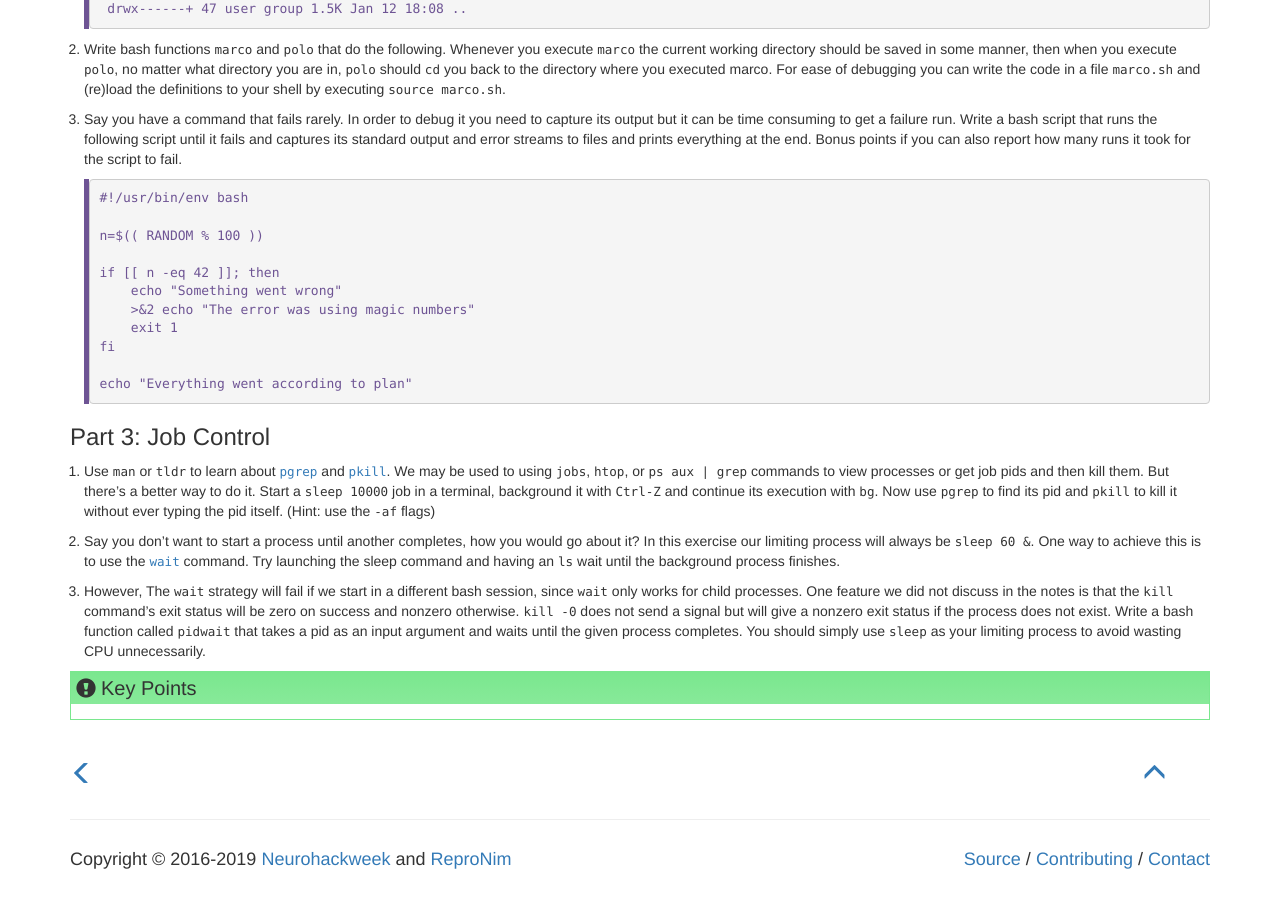
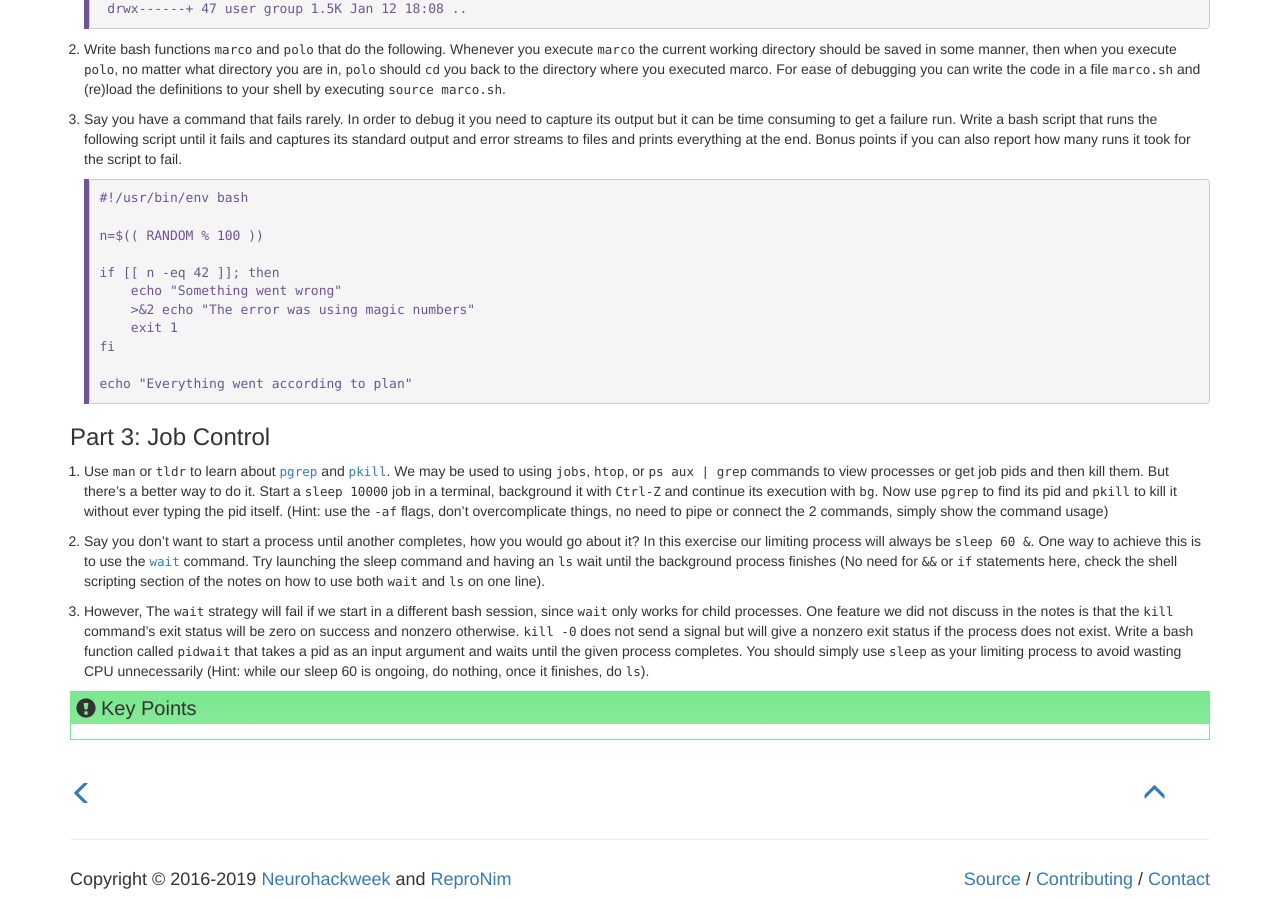
Before and after one commit to axiezai/wcm_datasci_basics_02environment, a Jekyll site: the page built from _episodes/04-assignment.md, in a window 1280 px wide and 900 px high, scrolled down 1107 px. Built offline with Jekyll 4.4.1, drawn with Linux system fonts in a browser that asks for light colours.

Commit message:
improved instructions

```diff
--- a/_episodes/04-assignment.md
+++ b/_episodes/04-assignment.md
@@ -69,8 +69,8 @@ If you are using bash, you can place your aliases in `.bashrc` file, or create a
     {: .bash}
 
 ### Part 3: Job Control
- 1. Use `man` or `tldr` to learn about [`pgrep`](https://www.man7.org/linux/man-pages/man1/pgrep.1.html) and [`pkill`](http://man7.org/linux/man-pages/man1/pgrep.1.html). We may be used to using `jobs`, `htop`, or `ps aux | grep` commands to view processes or get job pids and then kill them. But there's a better way to do it. Start a `sleep 10000` job in a terminal, background it with `Ctrl-Z` and continue its execution with `bg`. Now use `pgrep` to find its pid and `pkill` to kill it without ever typing the pid itself. (Hint: use the `-af` flags)
+ 1. Use `man` or `tldr` to learn about [`pgrep`](https://www.man7.org/linux/man-pages/man1/pgrep.1.html) and [`pkill`](http://man7.org/linux/man-pages/man1/pgrep.1.html). We may be used to using `jobs`, `htop`, or `ps aux | grep` commands to view processes or get job pids and then kill them. But there's a better way to do it. Start a `sleep 10000` job in a terminal, background it with `Ctrl-Z` and continue its execution with `bg`. Now use `pgrep` to find its pid and `pkill` to kill it without ever typing the pid itself. (Hint: use the `-af` flags, don't overcomplicate things, no need to pipe or connect the 2 commands, simply show the command usage)
 
- 2. Say you don’t want to start a process until another completes, how you would go about it? In this exercise our limiting process will always be `sleep 60 &`. One way to achieve this is to use the [`wait`](https://www.man7.org/linux/man-pages/man1/wait.1p.html) command. Try launching the sleep command and having an `ls` wait until the background process finishes.
+ 2. Say you don’t want to start a process until another completes, how you would go about it? In this exercise our limiting process will always be `sleep 60 &`. One way to achieve this is to use the [`wait`](https://www.man7.org/linux/man-pages/man1/wait.1p.html) command. Try launching the sleep command and having an `ls` wait until the background process finishes (No need for `&&` or `if` statements here, check the shell scripting section of the notes on how to use both `wait` and `ls` on one line).
 
- 3. However, The `wait` strategy will fail if we start in a different bash session, since `wait` only works for child processes. One feature we did not discuss in the notes is that the `kill` command’s exit status will be zero on success and nonzero otherwise. `kill -0` does not send a signal but will give a nonzero exit status if the process does not exist. Write a bash function called `pidwait` that takes a pid as an input argument and waits until the given process completes. You should simply use `sleep` as your limiting process to avoid wasting CPU unnecessarily.
+ 3. However, The `wait` strategy will fail if we start in a different bash session, since `wait` only works for child processes. One feature we did not discuss in the notes is that the `kill` command’s exit status will be zero on success and nonzero otherwise. `kill -0` does not send a signal but will give a nonzero exit status if the process does not exist. Write a bash function called `pidwait` that takes a pid as an input argument and waits until the given process completes. You should simply use `sleep` as your limiting process to avoid wasting CPU unnecessarily (Hint: while our sleep 60 is ongoing, do nothing, once it finishes, do `ls`).
```
